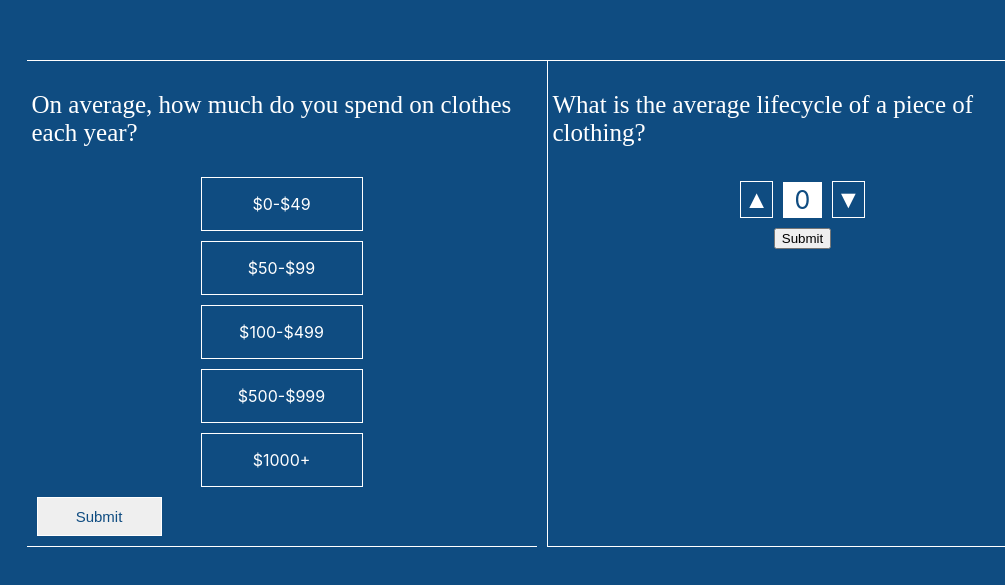
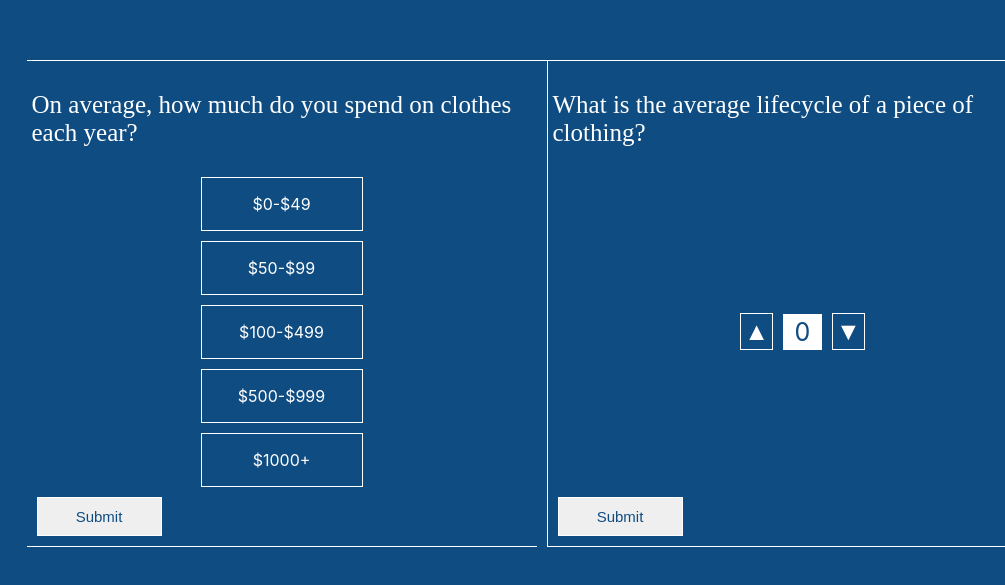
Before and after one commit to JinaZhu/sustainable-fashion, a React (Create React App) app: page /#/survey in a window 1280 px wide. Shown: the part 161-746 px from the top of the page, without its empty margins (98-1103 px from the left). Built offline with nearby package versions, Linux system fonts and the light colour scheme.

Commit message:
position lifecycle

```diff
--- a/src/Surveys/Lifecycle.js
+++ b/src/Surveys/Lifecycle.js
@@ -2,10 +2,11 @@ import React, { useState } from "react";
 import {
   LifecycleContainer,
   Question,
-  NumberSelector,
+  ButtonContainer,
   YearTracker,
   CounterContainer,
   CounterNum,
+  SubmitButton,
 } from "./styled";
 import up from "../images/up.svg";
 import down from "../images/down.svg";
@@ -34,7 +35,9 @@ const Lifecycle = () => {
           ▼{/* <img src={down} alt="up arrow" width="15" /> */}
         </YearTracker>
       </CounterContainer>
-      <button>Submit</button>
+      <ButtonContainer>
+        <SubmitButton>Submit</SubmitButton>
+      </ButtonContainer>
     </LifecycleContainer>
   );
 };
--- a/src/Surveys/styled.js
+++ b/src/Surveys/styled.js
@@ -88,6 +88,7 @@ export const LifecycleContainer = styled.div`
   border-left: 1px solid white;
   border-bottom: 1px solid white;
   margin-left: 10px;
+  justify-content: space-between;
 `;
 
 export const NumberSelector = styled.input`
```
